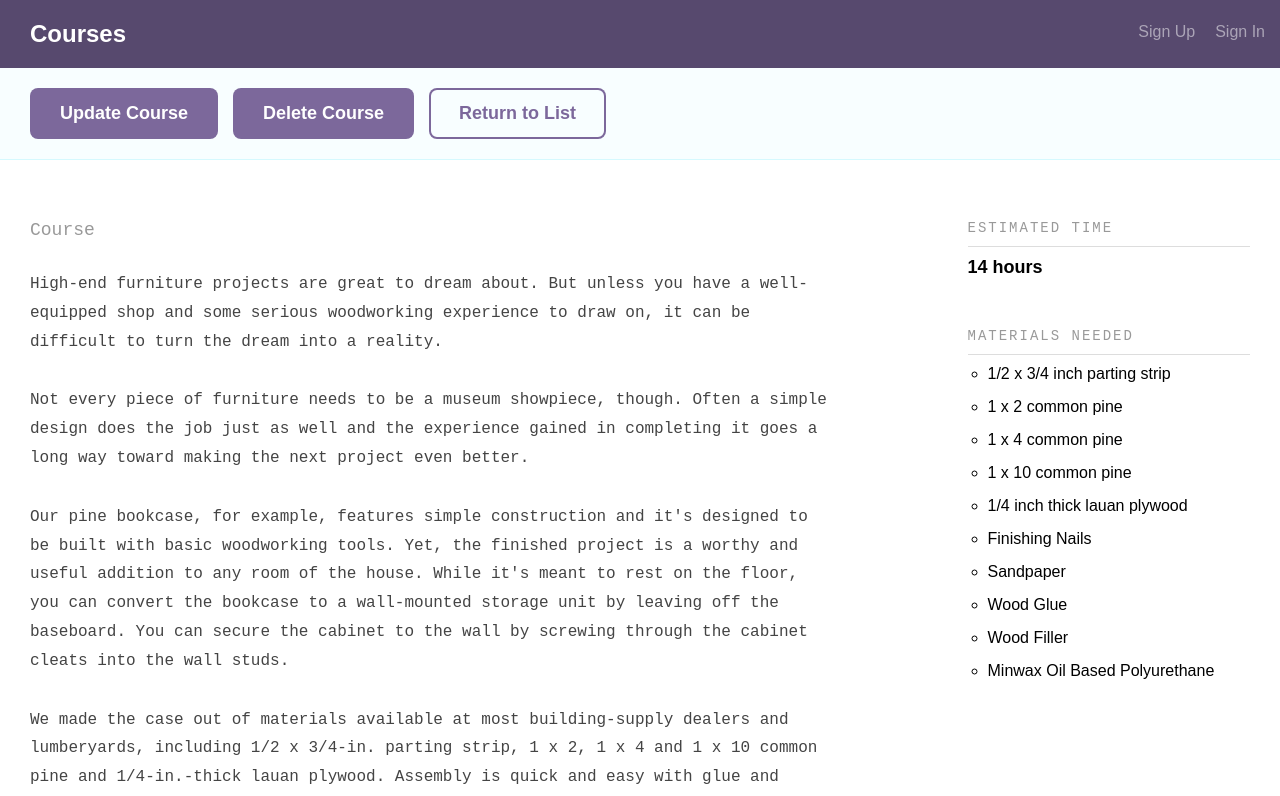
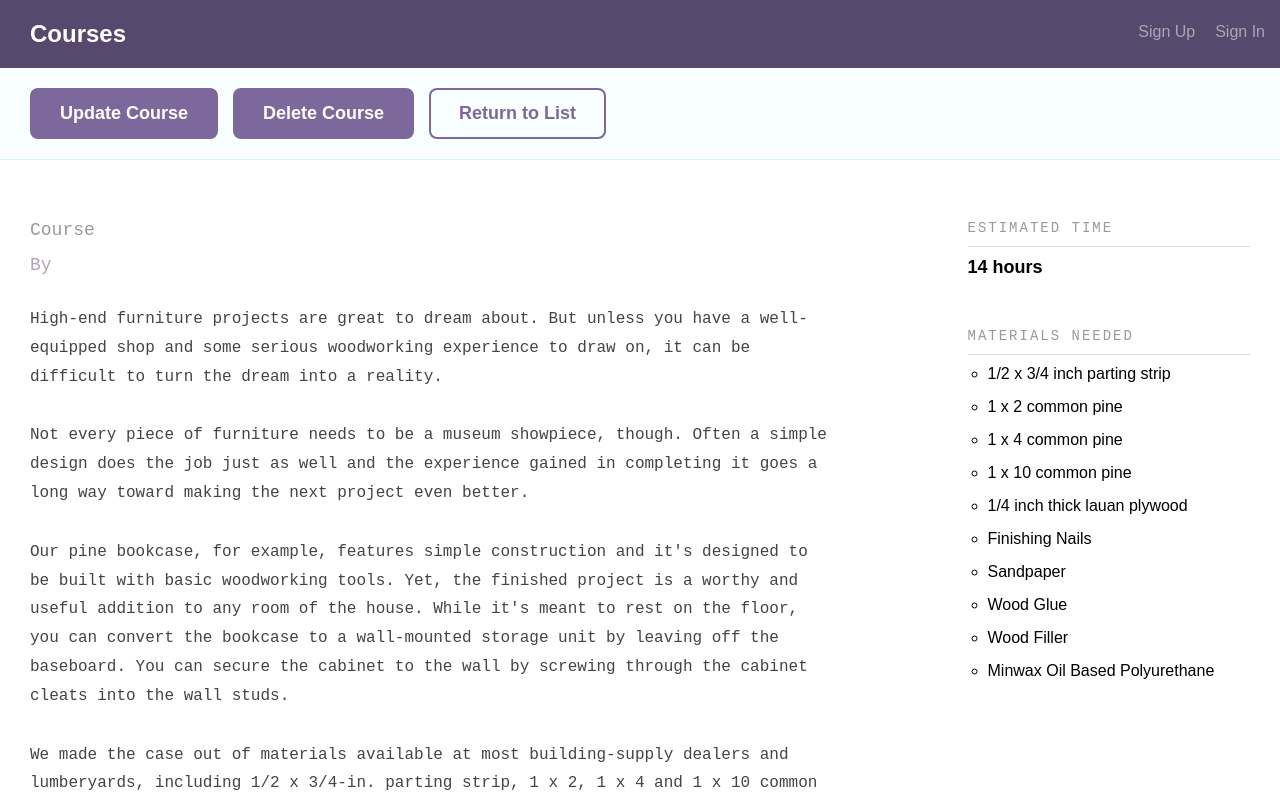
Before and after one commit to gisantiago/FS-App, a React (Create React App) app in the folder client/: page /CourseDetail/1 in a window 1280 px wide. Shown: the top 796 px of the page. Built offline with nearby package versions, Linux system fonts and the light colour scheme; no server answers.

Commit message:
Update CourseDetail.js

```diff
--- a/client/src/components/CourseDetail.js
+++ b/client/src/components/CourseDetail.js
@@ -18,7 +18,8 @@ class CourseDetail extends Component {
         axios.get(`http://localhost:5000/api/courses/${this.props.match.params.id}`)
             .then(res => {
                 this.setState({
-                    course: res.data
+                    course: res.data,
+                    user: `${res.data.user.firstName} ${res.data.user.lastName}`
                 });
         })
           .catch(error => {
@@ -29,7 +30,7 @@ class CourseDetail extends Component {
 
 
     render () {
-        console.log(this.state.course);
+        console.log(this.state.user);
         return (
             <div>
                 {/* <div className="header">
@@ -51,7 +52,7 @@ class CourseDetail extends Component {
                     <div className="course--header">
                     <h4 className="course--label">Course</h4>
                     <h3 className="course--title">{this.state.course.title}</h3>
-                    {/* <p>By {`${this.state.course.user.firstName} ${this.state.course}`}</p> */}
+                    <p>By {this.state.user}</p>
                     </div>
 
                     <div className="course--description">
```
